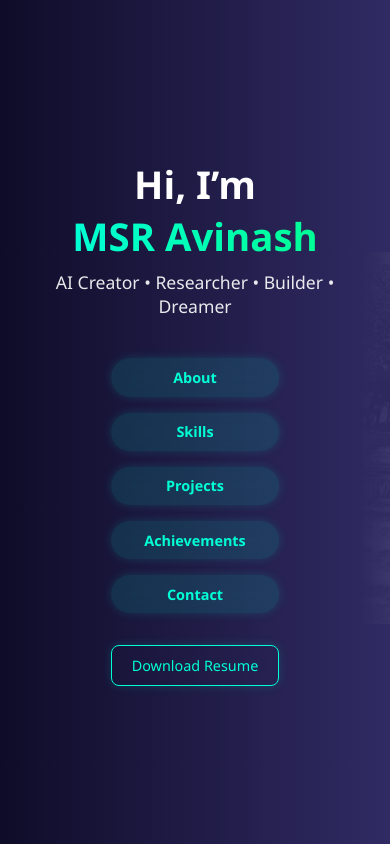
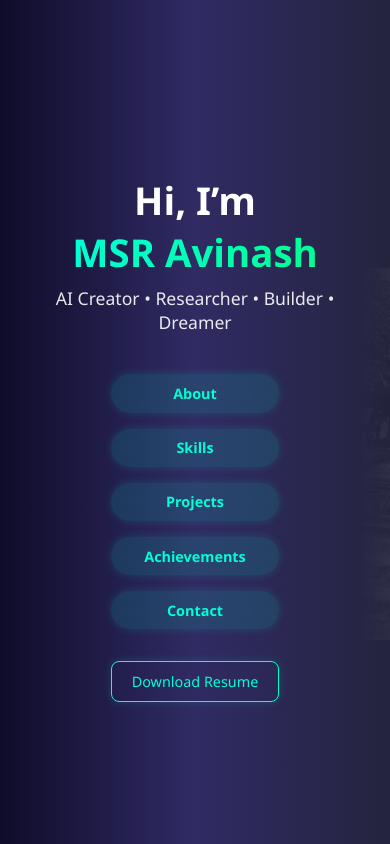
Before and after one commit to Ashx098/Portfolio, a React (Vite) app: page / in a window 390 px wide. Built offline with nearby package versions, Linux system fonts and the light colour scheme.

Commit message:
Fixed Hero section responsiveness and layout

```diff
--- a/src/styles/HeroSection.css
+++ b/src/styles/HeroSection.css
@@ -212,13 +212,18 @@ section {
 
 .hero-wrapper {
   display: flex;
+  flex-direction: row;
   align-items: center;
   justify-content: space-between;
-  padding: 3rem 2rem;
+  padding: 6rem 2rem 4rem 2rem;
   min-height: 100vh;
-  background: linear-gradient(to right, #0f0c29, #302b63);
-  flex-wrap: wrap; /* This is important for responsiveness */
+  background: linear-gradient(to right, #0f0c29, #302b63, #24243e);
+  flex-wrap: wrap;
+
+  /** ADD THIS **/
+  margin-bottom: 5rem;
 }
+
 
 .hero-left {
   flex: 1 1 400px;
```
